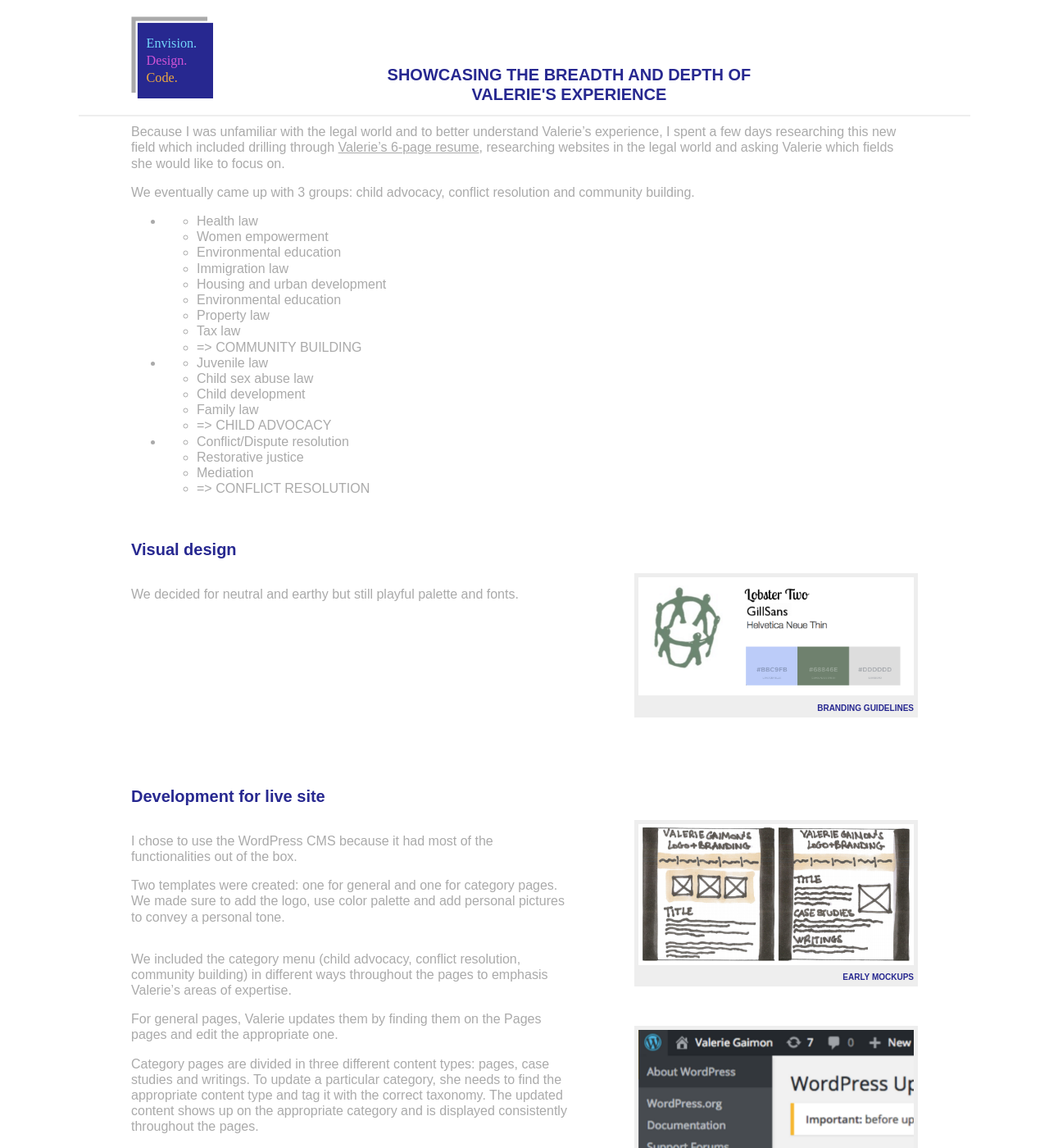
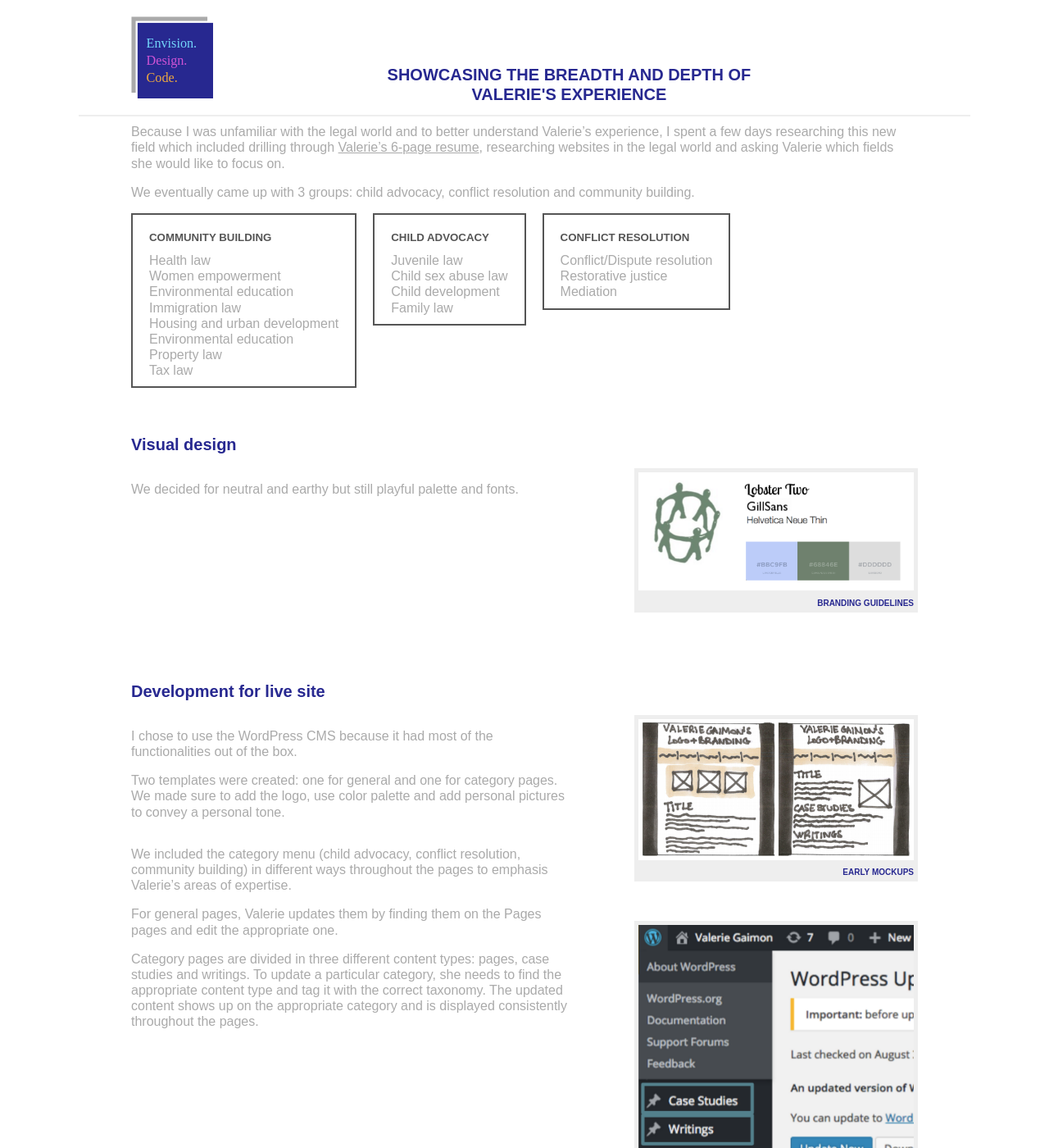
Before and after one commit to designesse/envision-design-code, a Jekyll site: the page built from _projects/2-valerieGaimon.markdown, in a window 1280 px wide and 1400 px high, scrolled down 729 px. Shown: the whole window at 82% size. Built offline with Jekyll 4.4.1, drawn with Linux system fonts in a browser that asks for light colours; some web fonts are replaced; some of the changed text lies outside the part shown.

Commit message:
Changed Valerie Gaimon showcase picture.

```diff
--- a/_projects/2-valerieGaimon.markdown
+++ b/_projects/2-valerieGaimon.markdown
@@ -53,20 +54,19 @@
 			<li>Environmental education</li>
 			<li>Property law</li>
 			<li>Tax law</li>
-			<li class="result">=> COMMUNITY BUILDING</li>
 		</ul></li>
 		<li><ul>
+			<h5>CHILD ADVOCACY</h5>
 			<li>Juvenile law</li>
 			<li>Child sex abuse law</li>
 			<li>Child development</li>
 			<li>Family law</li>
-			<li class="result">=> CHILD ADVOCACY</li>
 		</ul></li>
 		<li><ul>
+			<h5>CONFLICT RESOLUTION</h5>
 			<li>Conflict/Dispute resolution</li>
 			<li>Restorative justice</li>
 			<li>Mediation</li>
-			<li class="result">=> CONFLICT RESOLUTION</li>
 		</ul></li>
 	</ul>
 </section>
@@ -108,4 +108,8 @@
 	<h2>Summary</h2>
 	<p>www.valeriegaimon.com has become a live website showing Valerie’s breadth and depth experience in child advocacy, conflict resolution and community building and her personality.</p>
 	<p>Her 6-page resume got transformed into a user-centered designed website where potential employers have explored her fields of expertise and contacted her to collaborate on projects.</p>
+	<figure class="whole">
+		<img src="{{ site.github.url }}/_projects/valerieGaimon/valerie-gaimon-showcase.png" alt="ValerieGaimon.com homepage on desktop screen"/>
+		<figcaption>ValerieGaimon.com homepage</figcaption>
+	</figure>
 </section>
--- a/assets/css/style.scss
+++ b/assets/css/style.scss
@@ -240,6 +240,30 @@
 
 .bold { font-weight: bold; }
 
+ul.boxes {
+	padding-left: 0;
+
+	& > li {
+		border: 2px solid $text-dark-color;
+		display: inline-block;
+		float: left;
+		margin-bottom: 20px;
+		margin-right: 20px;
+		padding: 10px 20px;
+
+		&:last { margin-right:0; }
+
+		h5 {
+			color: $text-dark-color;
+			margin: 10px 0;
+		}
+
+		li { list-style-type: none; }
+
+		ul { padding-left: 0; }
+	}
+}
+
 .img-left {
 	padding: 5px;
 	width: 380px;
```
Also changed, not shown: other parts of _projects/2-valerieGaimon.markdown (+2 -1 lines), _projects/valerieGaimon/valerie-gaimon-showcase.png (added).
